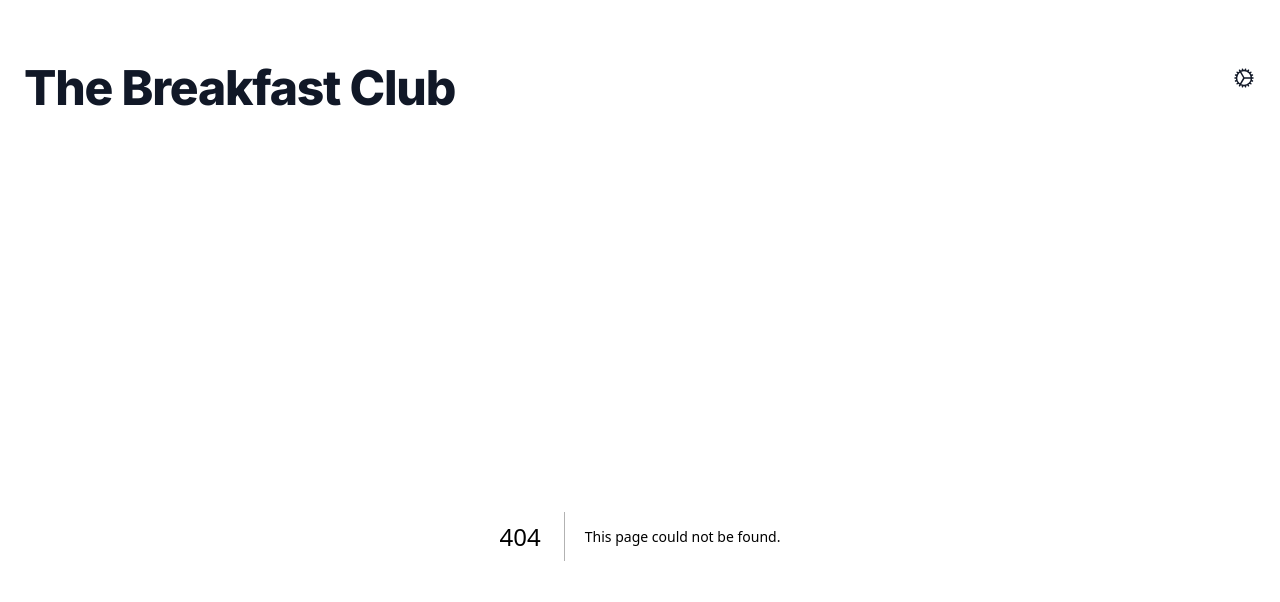
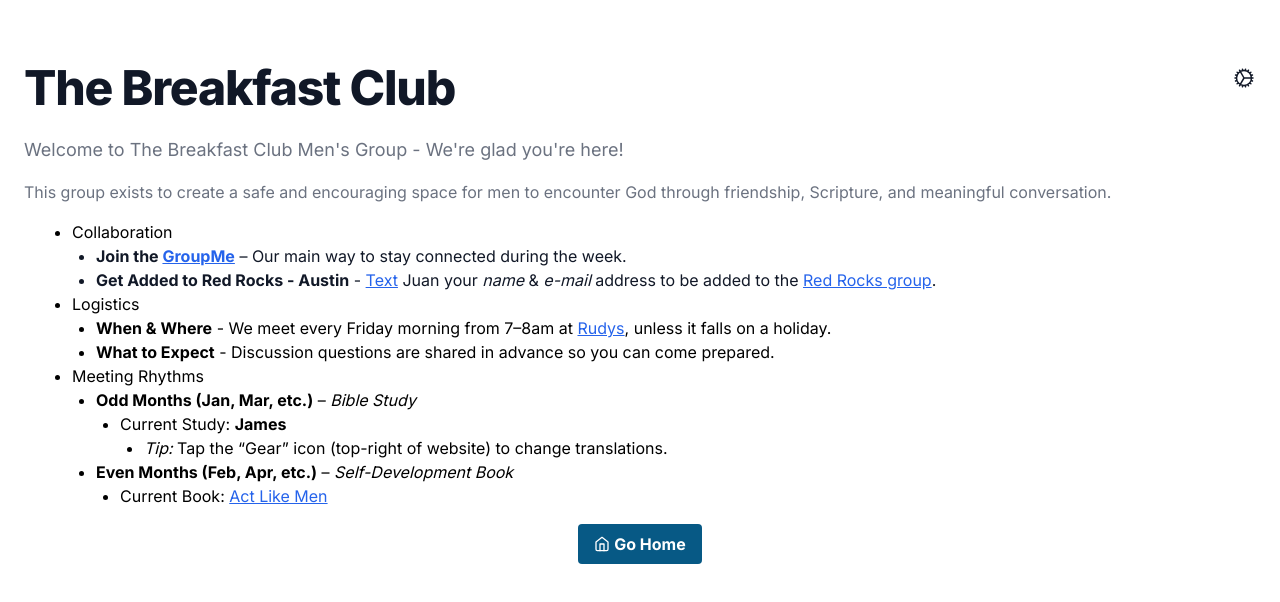
Before and after one commit to juancortez/the-breakfast-club, a Next.js app: page /onboarding in a window 1280 px wide. Before the commit this address had no page. Shown: the top 602 px of the page. Built offline with nearby package versions, Linux system fonts and the light colour scheme.

Commit message:
publish onboarding guide

```diff
--- /dev/null
+++ b/src/app/onboarding/page.tsx
@@ -0,0 +1,79 @@
+import { AppLink } from '../_components/AppLink';
+import { HomeButton } from '../_components/HomeNavButton';
+
+const CURRENT_STUDY = {
+  bible: 'James',
+  selfDevelopment: {
+    link: 'https://drive.google.com/file/u/0/d/1-TtAEzX4wdB3kk25LrA77nr0Z4_HCkof/view',
+    name: 'Act Like Men',
+  },
+};
+
+export default function OnboardingPage() {
+  return (
+    <section>
+      <p className="mb-4 text-lg text-gray-500 dark:text-gray-400">Welcome to The Breakfast Club Men&apos;s Group - We&apos;re glad you&apos;re here!</p>
+
+      <p className="mb-4  text-gray-500 dark:text-gray-400">
+        This group exists to create a safe and encouraging space for men to encounter God through friendship, Scripture, and meaningful conversation.
+      </p>
+
+      <ul className="list-disc pl-6">
+        <ul className="list-disc pl-6">
+          <li>Collaboration</li>
+          <ul className="list-disc pl-6">
+            <li className="text-m text-gray-900 dark:text-white">
+              <strong>
+                Join the <AppLink href="https://groupme.com/join_group/100975787/afaATgle" content="GroupMe" />
+              </strong>{' '}
+              – Our main way to stay connected during the week.
+            </li>
+            <li className="text-m  text-gray-900 dark:text-white">
+              <strong>Get Added to Red Rocks - Austin</strong> - <AppLink href="sms:9152276803" content="Text" /> Juan your <i>name</i> & <i>e-mail</i> address
+              to be added to the <AppLink href="https://my.redrockschurch.com/page/562?GroupId=444198" content="Red Rocks group" />.
+            </li>
+          </ul>
+        </ul>
+        <ul className="list-disc pl-6">
+          <li>Logistics</li>
+          <ul className="list-disc pl-6">
+            <li>
+              <strong>When & Where</strong> - We meet every Friday morning from 7–8am at <AppLink href="https://g.co/kgs/YX2U325" content="Rudys" />, unless it
+              falls on a holiday.
+            </li>
+            <li>
+              <strong>What to Expect</strong> - Discussion questions are shared in advance so you can come prepared.
+            </li>
+          </ul>
+        </ul>
+        <ul className="list-disc pl-6">
+          <li>Meeting Rhythms</li>
+          <ul className="list-disc pl-6">
+            <li>
+              <strong>Odd Months (Jan, Mar, etc.)</strong> – <i>Bible Study</i>
+              <ul className="list-disc pl-6">
+                <li>
+                  Current Study: <strong>{CURRENT_STUDY.bible}</strong>
+                </li>
+                <li className="ml-6">
+                  <i>Tip:</i> Tap the “Gear” icon (top-right of website) to change translations.
+                </li>
+              </ul>
+            </li>
+            <li>
+              <strong>Even Months (Feb, Apr, etc.)</strong> – <i>Self-Development Book</i>
+              <ul className="list-disc pl-6">
+                <li>
+                  Current Book: <AppLink href={CURRENT_STUDY.selfDevelopment.link} content={CURRENT_STUDY.selfDevelopment.name} />
+                </li>
+              </ul>
+            </li>
+          </ul>
+        </ul>
+      </ul>
+      <section className="flex justify-center items-center mt-4 sticky top-[90vh]">
+        <HomeButton />
+      </section>
+    </section>
+  );
+}
```
